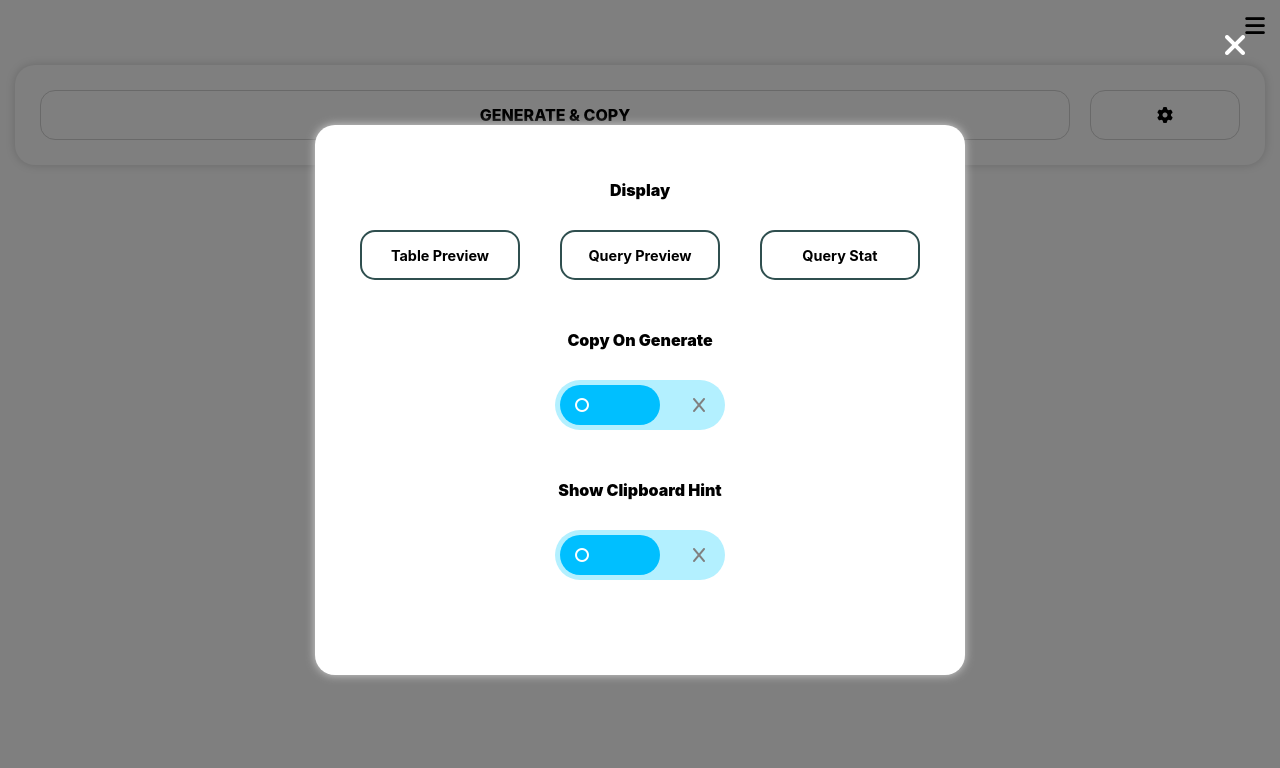
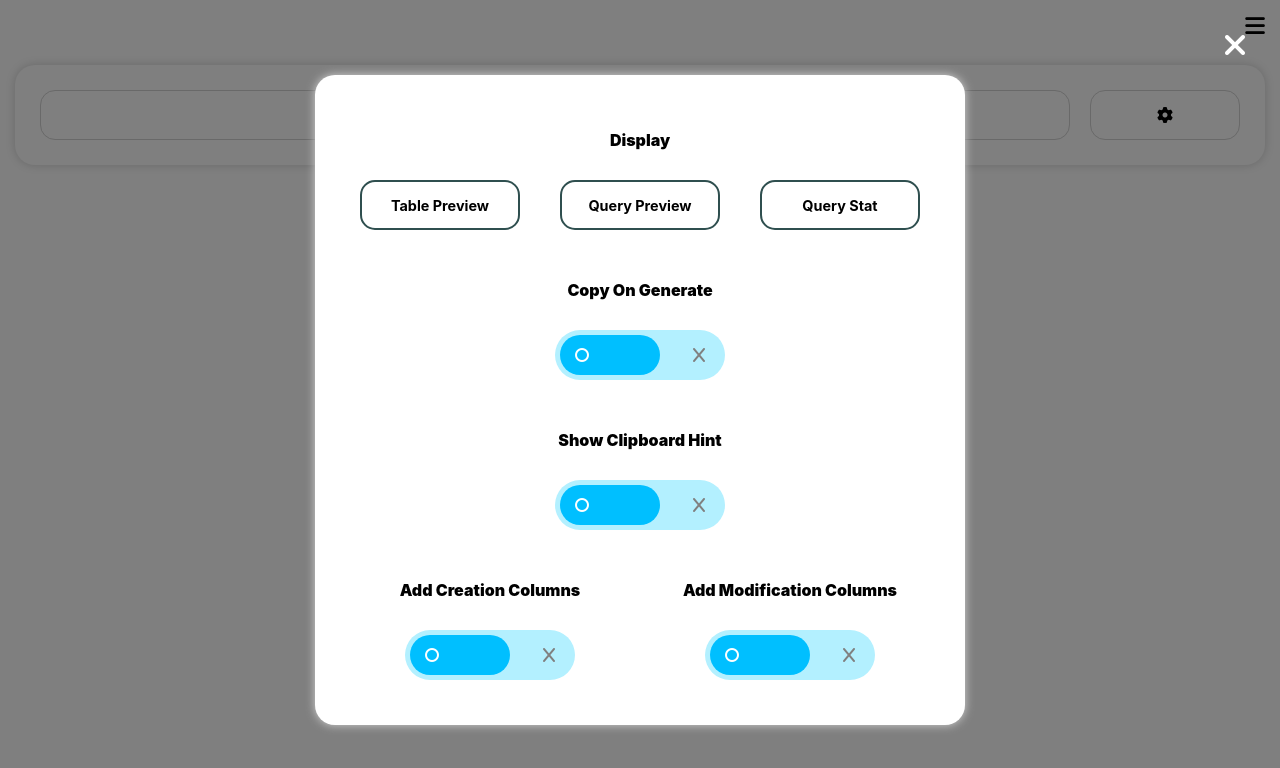
Before and after one commit to oimy/oimquery, a React (Create React App) app: page /mysql in a window 1280 px wide. Both pictures are taken after a click on the button 1165 px from the left and 115 px from the top of the page. Shown: the top 768 px of the page. Built offline with nearby package versions, Linux system fonts and the light colour scheme; a web font is replaced by a local one.

Commit message:
add creation, modification options

```diff
--- a/src/main/pages/mysql/MysqlSettingContext.ts
+++ b/src/main/pages/mysql/MysqlSettingContext.ts
@@ -6,14 +6,18 @@ export interface MysqlSetting {
     isShowQueryStat: boolean;
     isCopyOnGenerate: boolean;
     isShowClipboardHint: boolean;
+    isAddCreationColumns: boolean;
+    isAddModificationColumns: boolean;
 }
 
-const DEFAULT_MYSQL_SETTING = {
+const DEFAULT_MYSQL_SETTING: MysqlSetting = {
     isShowTablePreview: true,
     isShowQueryPreview: true,
     isShowQueryStat: true,
     isCopyOnGenerate: true,
     isShowClipboardHint: true,
+    isAddCreationColumns: true,
+    isAddModificationColumns: true,
 };
 
 const MYSQL_SETTING_KEY = "MYSQL_SETTING";
--- a/src/main/pages/mysql/components/GenerateButton.tsx
+++ b/src/main/pages/mysql/components/GenerateButton.tsx
@@ -5,6 +5,7 @@ import Tooltip from "../../../components/tooltip/Tooltip";
 import Failure from "../../../tools/drawio/Failure";
 import ColumnConverter from "../../../tools/drawio/converters/element/ColumnConverter";
 import TableNameConverter from "../../../tools/drawio/converters/element/TableNameConverter";
+import { Column } from "../../../tools/drawio/models/column";
 import { Table } from "../../../tools/drawio/models/table";
 import SimpleTableElementParser from "../../../tools/drawio/parsers/SimpleTableElementParser";
 import { readClipboardTextOrBlank } from "../../../utils/clipboard";
@@ -15,6 +16,40 @@ import GenerateOptionEditModal from "./modals/GenerateOptionEditModal";
 const TABLE_ELEMENT_PARSER = new SimpleTableElementParser();
 const TABLE_NAME_CONVERTER = new TableNameConverter();
 const COLUMN_CONVERTER = new ColumnConverter();
+
+const DEFAULT_CREATION_COLUMNS: Column[] = [
+    {
+        name: "createdBy",
+        dataType: "nvarchar(20)",
+        isNullable: false,
+        comment: "who created",
+        sequence: 10001,
+    },
+    {
+        name: "createdAt",
+        dataType: "datetime(6)",
+        isNullable: false,
+        comment: "who created",
+        sequence: 10002,
+    },
+];
+
+const DEFAULT_MODIFICATION_COLUMNS: Column[] = [
+    {
+        name: "modifiedBy",
+        dataType: "nvarchar(20)",
+        isNullable: false,
+        comment: "who modified",
+        sequence: 10003,
+    },
+    {
+        name: "modifiedAt",
+        dataType: "datetime(6)",
+        isNullable: false,
+        comment: "who modified",
+        sequence: 10004,
+    },
+];
 
 export default function GenerateButton({
     setOption,
@@ -48,6 +83,13 @@ export default function GenerateButton({
         const columnConvertResult = COLUMN_CONVERTER.convert(tableElementParseResult.rows);
         if (!columnConvertResult.isSuccess) {
             return handleFailures(columnConvertResult.failures);
+        }
+
+        if (option.isAddCreationColumns) {
+            columnConvertResult.columns.push(...DEFAULT_CREATION_COLUMNS);
+        }
+        if (option.isAddCreationColumns) {
+            columnConvertResult.columns.push(...DEFAULT_MODIFICATION_COLUMNS);
         }
 
         onGenerate({
--- a/src/main/pages/mysql/components/modals/GenerateOptionEditModal.scss
+++ b/src/main/pages/mysql/components/modals/GenerateOptionEditModal.scss
@@ -1,7 +1,7 @@
 section.mysql {
     article.generate-option-edit-modal {
         width: 600px;
-        height: 500px;
+        height: 600px;
 
         .title {
             text-align: center;
--- a/src/main/pages/mysql/components/modals/GenerateOptionEditModal.tsx
+++ b/src/main/pages/mysql/components/modals/GenerateOptionEditModal.tsx
@@ -76,6 +76,37 @@ export default function GenerateOptionEditModal({ onChange }: { onChange: (optio
                     }
                 />
             </div>
+            <br />
+            <div className="columns">
+                <div className="column half">
+                    <p className="title">Add Creation Columns</p>
+                    <div style={{ textAlign: "center" }}>
+                        <Switch
+                            checked={option.isAddCreationColumns}
+                            onChange={(value) =>
+                                onChange({
+                                    ...option,
+                                    isAddCreationColumns: value,
+                                })
+                            }
+                        />
+                    </div>
+                </div>
+                <div className="column half">
+                    <p className="title">Add Modification Columns</p>
+                    <div style={{ textAlign: "center" }}>
+                        <Switch
+                            checked={option.isAddModificationColumns}
+                            onChange={(value) =>
+                                onChange({
+                                    ...option,
+                                    isAddModificationColumns: value,
+                                })
+                            }
+                        />
+                    </div>
+                </div>
+            </div>
         </article>
     );
 }
```
